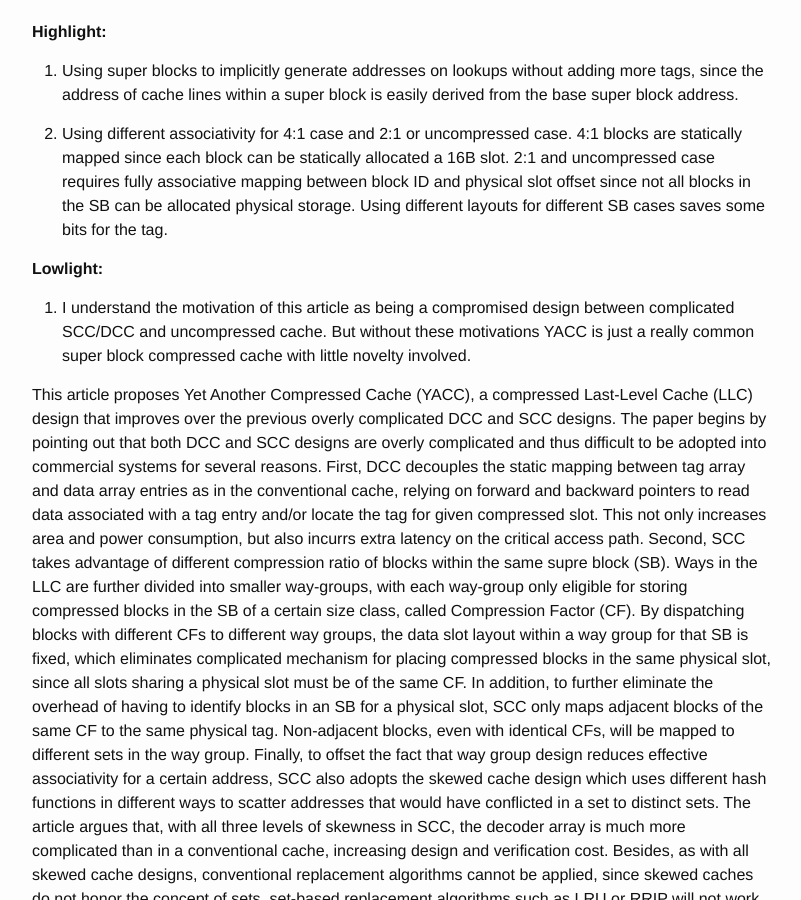
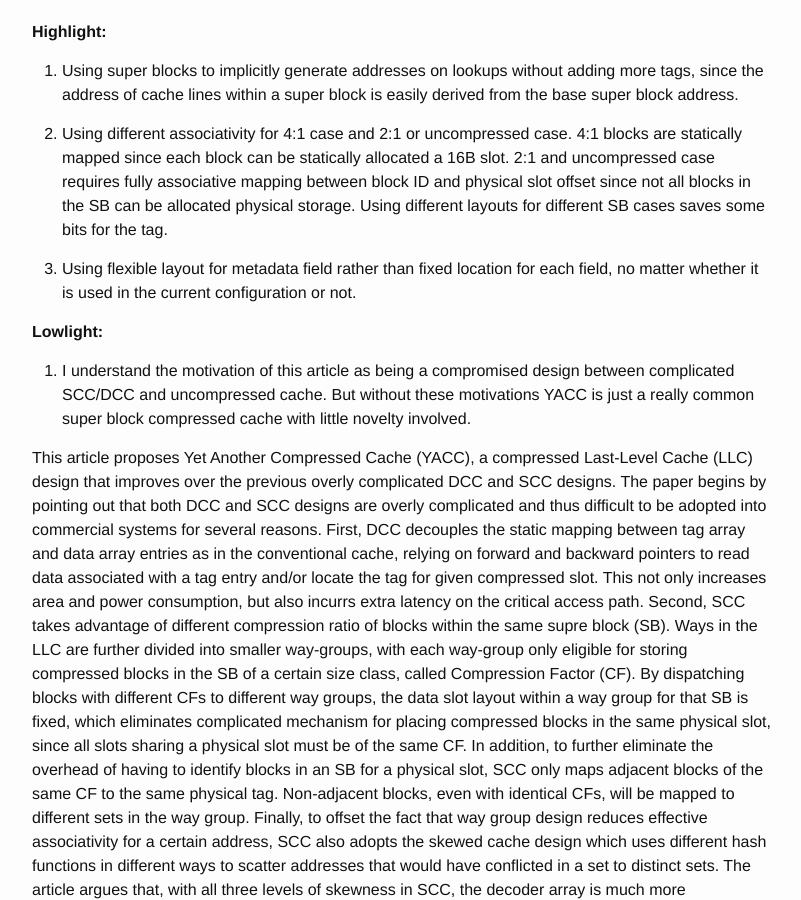
Before and after one commit to wangziqi2013/wangziqi2013.github.io, a Jekyll site: the page built from _posts/2020-07-17-yacc.markdown, in a window 1280 px wide and 900 px high, scrolled down 472 px. Shown: the whole window, without its empty margins (238-1039 px from the left). Built offline with Jekyll 4.4.1, drawn with Linux system fonts in a browser that asks for light colours; some of the changed text lies outside the part shown.

Commit message:
Adding highlight

```diff
--- a/_posts/2020-07-17-yacc.markdown
+++ b/_posts/2020-07-17-yacc.markdown
@@ -22,6 +22,9 @@ version_mgmt:
    can be statically allocated a 16B slot. 2:1 and uncompressed case requires fully associative mapping between block
    ID and physical slot offset since not all blocks in the SB can be allocated physical storage.
    Using different layouts for different SB cases saves some bits for the tag.
+
+3. Using flexible layout for metadata field rather than fixed location for each field, no matter whether it is used in the
+   current configuration or not.
 
 **Lowlight:**
 
@@ -79,3 +82,5 @@ between block ID and physical slot offset is static and straightforward, since a
 For size class of 32 bytes, the block ID must also be stored in the tag, since only two out of four compressed
 lines can be stored. The same is true for 64 byte uncompressed lines. The block ID field takes two bits per line,
 and four bits in total are needed in the worst case.
+
+To efficiently track block metadata under different conditions, YACC
```
